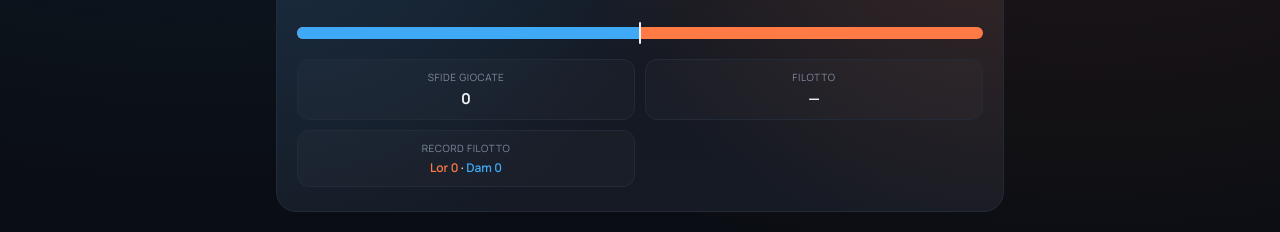
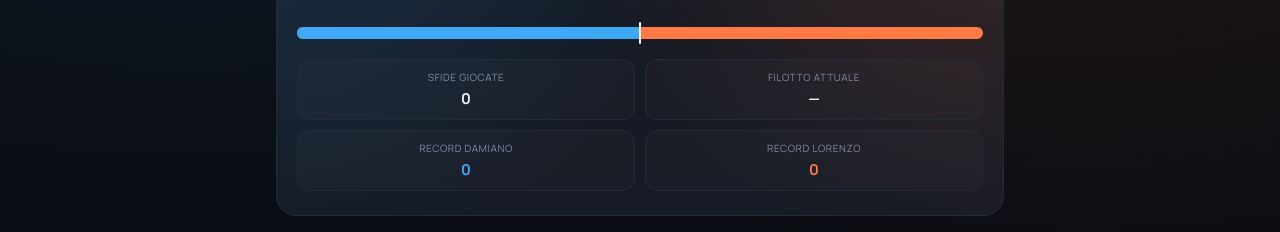
Before and after one commit to diovenitti-maker/Dam-Lor, a React (Vite) app: page / in a window 1280 px wide. Shown: the part 214-446 px from the top of the page. Built offline with nearby package versions, Linux system fonts and the light colour scheme; no server answers; the database is empty.

Commit message:
Versione 4

```diff
--- a/src/components/Scoreboard.jsx
+++ b/src/components/Scoreboard.jsx
@@ -35,18 +35,18 @@ export default function Scoreboard({ challenges, dam, lor }) {
           <span className="chip-value">{giocate}</span>
         </div>
         <div className="chip">
-          <span className="chip-label">Filotto</span>
+          <span className="chip-label">Filotto attuale</span>
           <span className={`chip-value ${streak.chi === 'Damiano' ? 'text-dam' : streak.chi === 'Lorenzo' ? 'text-lor' : ''}`}>
             {streak.count > 0 ? `${streak.chi} × ${streak.count}` : '—'}
           </span>
         </div>
         <div className="chip">
-          <span className="chip-label">Record filotto</span>
-          <span className="chip-value chip-value-small">
-            <span className="text-lor">Lor {record.Lorenzo}</span>
-            {' · '}
-            <span className="text-dam">Dam {record.Damiano}</span>
-          </span>
+          <span className="chip-label">Record Damiano</span>
+          <span className="chip-value text-dam">{record.Damiano}</span>
+        </div>
+        <div className="chip">
+          <span className="chip-label">Record Lorenzo</span>
+          <span className="chip-value text-lor">{record.Lorenzo}</span>
         </div>
       </div>
     </section>
```
